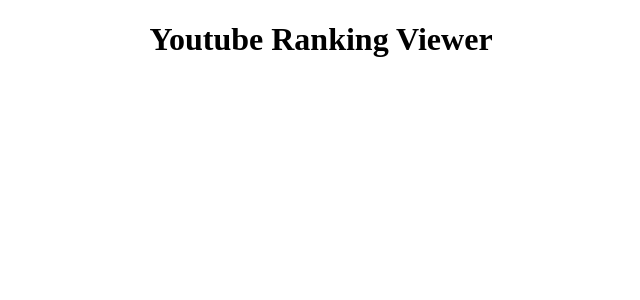
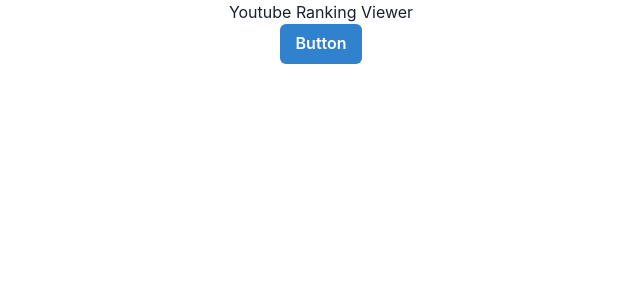
Before and after one commit to Shiba-github/youtube-ranking-viewer, a React app: page / in a window 1280 px wide. Shown: the top 300 px of the page, without its empty margins (319-959 px from the left). Built offline with nearby package versions, Linux system fonts and the light colour scheme.

Commit message:
[add]chakra ui導入

```diff
--- a/package.json
+++ b/package.json
@@ -9,6 +9,7 @@
   ],
   "license": "MIT",
   "devDependencies": {
+    "@chakra-ui/react": "^1.8.6",
     "@types/react": "^17.0.41",
     "@types/react-dom": "^17.0.14",
     "@typescript-eslint/eslint-plugin": "^5.15.0",
@@ -17,6 +18,7 @@
     "eslint-config-prettier": "^8.5.0",
     "eslint-plugin-react": "^7.29.4",
     "eslint-plugin-react-hooks": "^4.3.0",
+    "framer-motion": "^6.2.8",
     "html-webpack-plugin": "^5.5.0",
     "prettier": "^2.6.0",
     "ts-loader": "^9.2.8",
@@ -32,6 +34,8 @@
     "fix:prettier": "prettier --write ."
   },
   "dependencies": {
+    "@emotion/react": "^11.8.2",
+    "@emotion/styled": "^11.8.1",
     "react": "^17.0.2",
     "react-dom": "^17.0.2"
   }
--- a/src/App.tsx
+++ b/src/App.tsx
@@ -1,9 +1,13 @@
 import React from 'react'
+import { ChakraProvider, Button } from '@chakra-ui/react'
 
 export const App = () => (
-    <div style={{ textAlign: 'center' }}>
-        <h1>Youtube Ranking Viewer</h1>
-    </div>
+    <ChakraProvider>
+        <div style={{ textAlign: 'center' }}>
+            <h1>Youtube Ranking Viewer</h1>
+            <Button colorScheme="blue">Button</Button>
+        </div>
+    </ChakraProvider>
 )
 
 export default App
```
Also changed, not shown: 1 other file (tests, documents, lock files or other folders).
